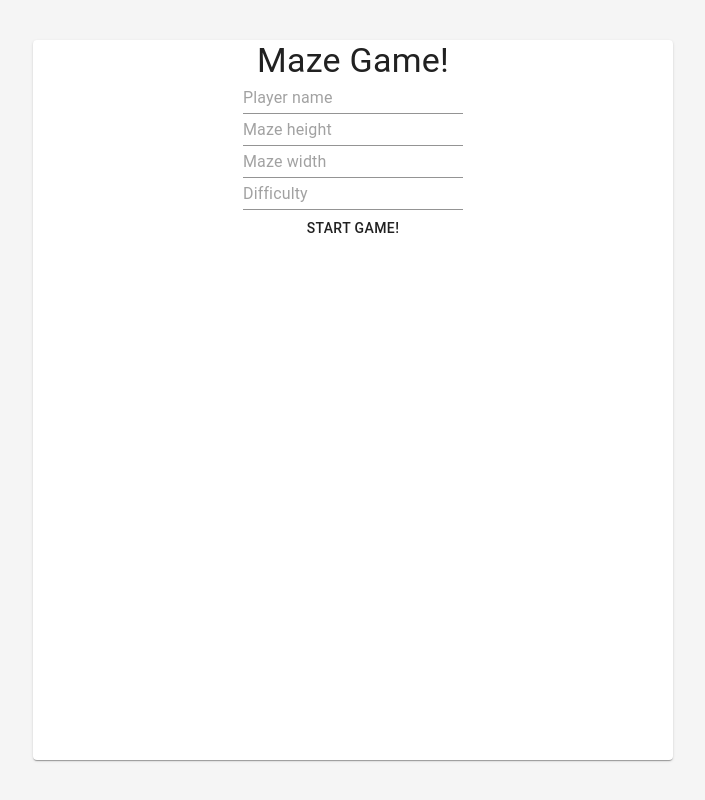
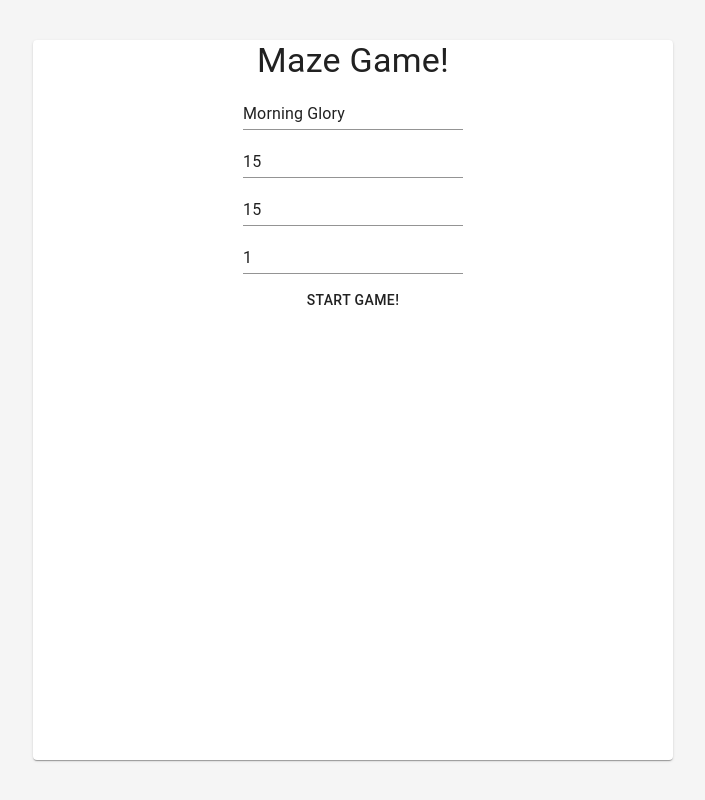
Before and after one commit to MohammadSaad1/Maze-Game, a React (Create React App) app: page / in a window 1280 px wide. Shown: the whole page, without its empty margins (287-992 px from the left). Built offline with nearby package versions, Linux system fonts and the light colour scheme; no server answers.

Commit message:
Made create maze state

```diff
--- a/src/App.tsx
+++ b/src/App.tsx
@@ -5,9 +5,6 @@ import { ThemeProvider } from '@material-ui/core';
 import { theme } from './infrastructure/material-ui/theme';
 
 function App() {
-
-  MazeService.create({ mazePlayerName: 'Morning Glory', mazeHeight: 20, mazeWidth: 20, difficulty: 6 }).then(console.log).catch(console.log)
-
   return (
     <div className="App">
       <header className="App-header">
--- a/src/api/services/MazeService.ts
+++ b/src/api/services/MazeService.ts
@@ -8,11 +8,11 @@ const axiosRequest = (url: string, method: Method, data?: any) => (
     axios({ url, method, data: keysToKebabCase(data) })
 )
 
-export const create = (maze: Maze): Promise<AxiosResponse<Maze>> => {
+export const create = (maze: Maze): Promise<AxiosResponse<{'maze_id': string}>> => {
     return axiosRequest(getEndpoint(), 'post', maze)
 }
 
-export const findLocation = (mazeId: string): any => {
+export const findLocation = (mazeId: string)  => {
     return axiosRequest(getEndpoint(mazeId), 'get')
 }
 
--- /dev/null
+++ b/src/components/CenteredSpinner/CenteredSpinner.tsx
@@ -0,0 +1,11 @@
+import { CircularProgress, Grid } from "@material-ui/core"
+
+const CenteredSpinner = () => {
+    return (
+        <Grid container={true} justifyContent='center'>
+            <CircularProgress size='3rem' />
+        </Grid>
+    )
+}
+
+export default CenteredSpinner
--- a/src/pages/CreateMaze.tsx
+++ b/src/pages/CreateMaze.tsx
@@ -1,18 +1,53 @@
-import { Button, Grid, TextField, Typography } from "@material-ui/core"
+import { Button, FormHelperText, Grid, TextField, Typography } from "@material-ui/core"
+import { ChangeEvent, Dispatch, SetStateAction, useState } from "react"
+import { Difficulty, MazeRange } from "../api/entities/Maze"
+import * as MazeService from "../api/services/MazeService"
 
-//MazeService.create({ mazePlayerName: 'Morning Glory', mazeHeight: 20, mazeWidth: 20, difficulty: 6 }).then(console.log).catch(console.log)
+interface CreateMazeProps {
+    setId: Dispatch<SetStateAction<string>>
+    setLoading: Dispatch<SetStateAction<boolean>>
+}
 
+const CreateMaze = (props: CreateMazeProps) => {
+    const [mazePlayerName, setMazePlayerName] = useState<string>('Morning Glory')
+    const [mazeHeight, setMazeHeight] = useState<MazeRange>(15)
+    const [mazeWidth, setMazeWidth] = useState<MazeRange>(15)
+    const [difficulty, setDifficulty] = useState<Difficulty>(1)
 
-const CreateMaze = () => {
+    const [error, setError] = useState<string>('')
+
+    const handleChange = (setFunction: (value: any) => void) => (event: ChangeEvent<HTMLInputElement>) => {
+        setFunction(event.target.value)
+    }
+
+    const createMazeGame = () => {
+        props.setLoading(true)
+        MazeService.create({ mazePlayerName, mazeHeight, mazeWidth, difficulty })
+            .then(response => props.setId(response.data.maze_id))
+            .catch(error => setError(error.response.data))
+            .finally(() => props.setLoading(false))
+    }
+
     return (
-        <Grid container={true} item={true} direction='column' alignItems='center' justifyContent='center'>
-            <Typography variant='h4'> Maze Game! </Typography>
-            <TextField placeholder='Player name' />
-            <TextField placeholder='Maze height' />
-            <TextField placeholder='Maze width' />
-            <TextField placeholder='Difficulty' />
+        <Grid container={true} item={true} direction='column' alignItems='center' justifyContent='center' spacing={2}>
+            <Grid item={true}>
+                <Typography variant='h4'> Maze Game! </Typography>
+            </Grid>
+            <Grid item={true}>
+                <TextField onChange={handleChange(setMazePlayerName)} type='text' value={mazePlayerName} placeholder='Player name' />
+            </Grid>
+            <Grid item={true}>
+                <TextField onChange={handleChange(setMazeHeight)} type='number' value={mazeHeight} placeholder='Maze height' />
+            </Grid>
+            <Grid item={true}>
+                <TextField onChange={handleChange(setMazeWidth)} type='number' value={mazeWidth} placeholder='Maze width' />
+            </Grid>
+            <Grid item={true}>
+                <TextField onChange={handleChange(setDifficulty)} type='number' value={difficulty} placeholder='Difficulty' />
+            </Grid>
 
-            <Button>Start game!</Button>
+            <Typography>{error}</Typography>
+            <Button onClick={createMazeGame} >Start game!</Button>
         </Grid>
     )
 }
--- a/src/pages/PagePresenter.tsx
+++ b/src/pages/PagePresenter.tsx
@@ -1,23 +1,32 @@
 import { Box, Grid, Paper, TextField } from "@material-ui/core"
-import { useState } from "react"
+import { useEffect, useState } from "react"
+import CenteredSpinner from "../components/CenteredSpinner/CenteredSpinner"
 import { Stages } from "../infrastructure/enums/Stages"
 import CreateMaze from "./CreateMaze"
 import PlayGround from "./PlayGround"
 
-const stages = {
-    [Stages.CreateMaze]: () => <CreateMaze />,
-    [Stages.PlayGround]: () => <PlayGround />,
-    [Stages.Result]: () => <Grid />
-}
-
 const PagePresenter = () => {
     const [stage, setStage] = useState<Stages>(Stages.CreateMaze)
+    const [isLoading, setLoading] = useState<boolean>(false)
+    const [mazeId, setMazeId] = useState<string>('')
+
+    useEffect(() => {
+        if (mazeId) {
+            setStage(Stages.PlayGround)
+        }
+    }, [mazeId])
+
+    const stages = {
+        [Stages.CreateMaze]: () => <CreateMaze setLoading={setLoading} setId={setMazeId} />,
+        [Stages.PlayGround]: () => <PlayGround />,
+        [Stages.Result]: () => <Grid />
+    }
 
     return (
         <Paper>
             <Box width='50vw' height='90vh'>
                 <Grid container={true} justifyContent='center' alignContent='center' alignItems='center'>
-                {stages[stage]()}
+                    {isLoading ? <CenteredSpinner /> : stages[stage]()}
                 </Grid>
             </Box>
         </Paper>
```
